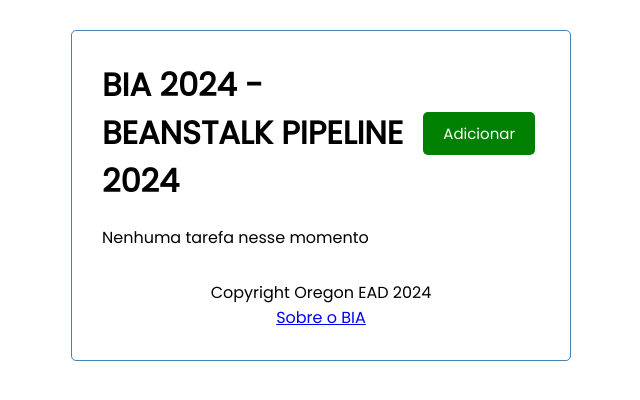
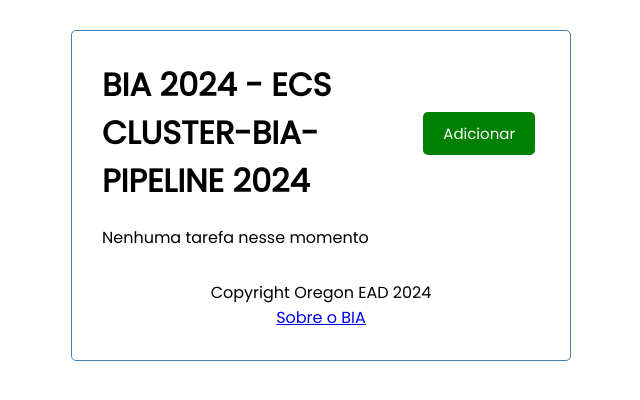
Before and after one commit to henrylle/bia, a React (Create React App) app in the folder client/: page / in a window 1280 px wide. Shown: the top 400 px of the page, without its empty margins (319-959 px from the left). Built offline with nearby package versions, Linux system fonts and the light colour scheme; no server answers.

Commit message:
change msg header

```diff
--- a/client/src/components/Header.js
+++ b/client/src/components/Header.js
@@ -20,7 +20,7 @@
 };
 
 Header.defaultProps = {
-  title: "BIA 2024 - BEANSTALK PIPELINE 2024",
+  title: "BIA 2024 - ECS CLUSTER-BIA-PIPELINE 2024",
 };
 
 export default Header;
```
